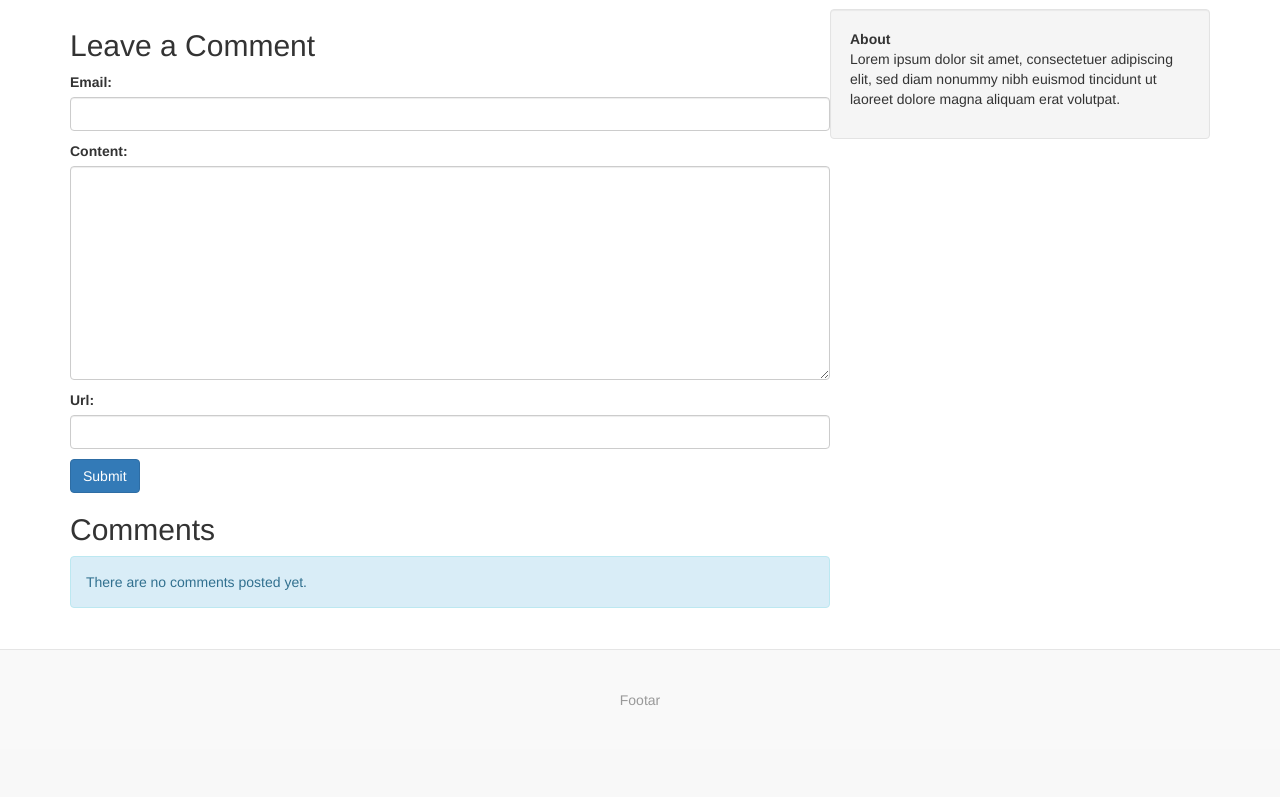
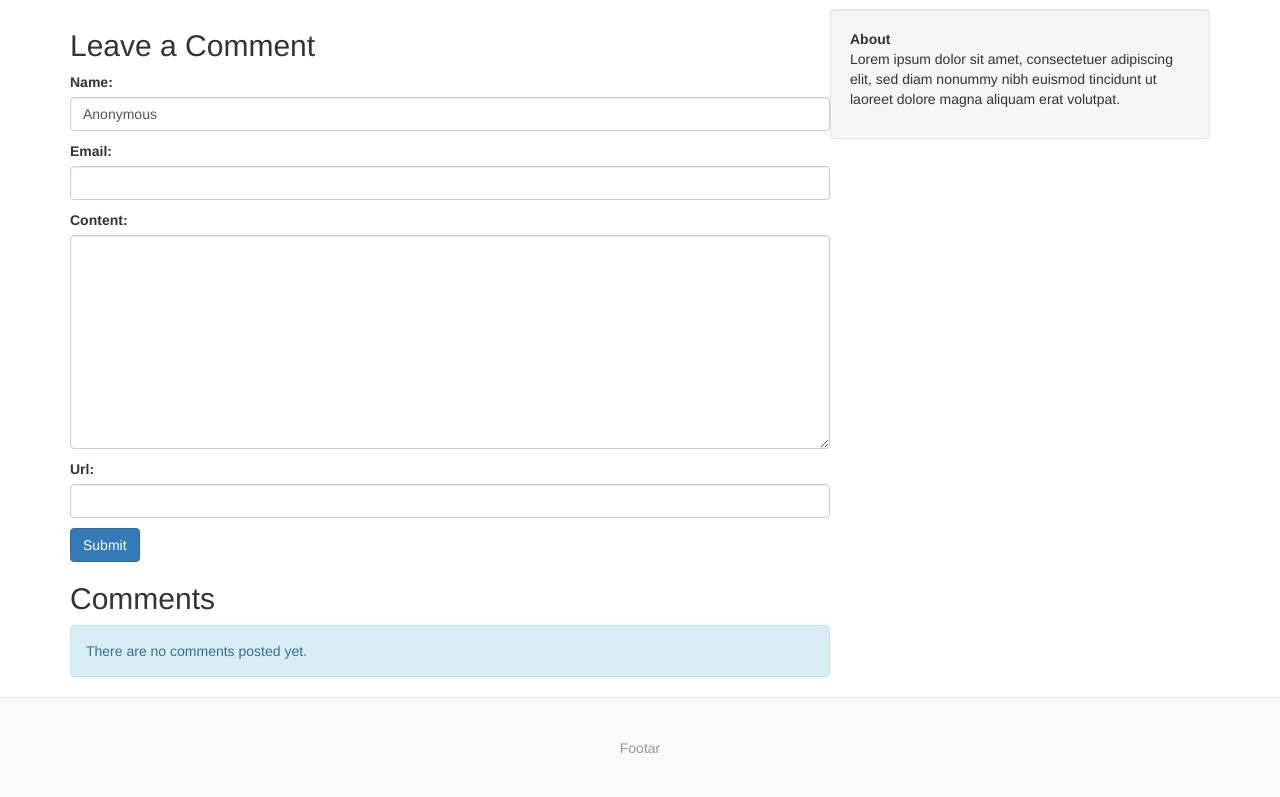
Before and after one commit to rocity/dj-blog, a Django app: template blog/templates/blog/view.html in a window 1280 px wide. Shown: the part 51-848 px from the top of the page. Before the commit the page ends 756 px from the top, so only its background shows below. Run offline with Django 3.2, Linux system fonts and the light colour scheme; the template is opened without the code that fills it: values that come from a table or form of the project are taken from there, others are empty; some libraries are stand-ins or nearby versions.

Commit message:
added user name for comments

```diff
--- a/blog/forms.py
+++ b/blog/forms.py
@@ -6,8 +6,9 @@ class CommentForm(forms.ModelForm):
 
     class Meta:
         model = Comment
-        fields = ('email', 'content', 'url')
+        fields = ('name', 'email', 'content', 'url')
         widgets = {
+            'name': forms.TextInput(attrs={'class': 'form-control'}),
             'email': forms.TextInput(attrs={'class': 'form-control'}),
             'content': forms.Textarea(attrs={'class': 'form-control'}),
             'url': forms.TextInput(attrs={'class': 'form-control'})
--- a/blog/models.py
+++ b/blog/models.py
@@ -57,7 +57,11 @@ class Comment(models.Model):
     created = models.DateTimeField('Date Created',
                                         auto_now_add=True,
                                         blank=True)
-    email = models.EmailField()
+    name = models.CharField(blank=False,
+                            null=False,
+                            max_length=50,
+                            default='Anonymous')
+    email = models.EmailField(null=True, blank=True)
     url = models.URLField(blank=True)
     owner = models.ForeignKey(User, null=True, blank=True)
 
--- a/blog/templates/blog/view.html
+++ b/blog/templates/blog/view.html
@@ -50,7 +50,16 @@
                             </a>
                         </div>
                         <div class="col-sm-10">
-                            <p><strong>{{ comment.email }}</strong></p>
+                            {% if comment.name %}
+                                <p>
+                                    <strong>{{ comment.name }}</strong>
+                                    <small>
+                                        {{comment.created}}
+                                    </small>
+                                </p>
+                            {% else %}
+                                <p><strong>Anonymous</strong></p>
+                            {% endif %}
                             {{ comment.content }}
                         </div>
                     </div>
```
Also changed, not shown: blog/migrations/0003_auto_20160601_0903.py (added).
